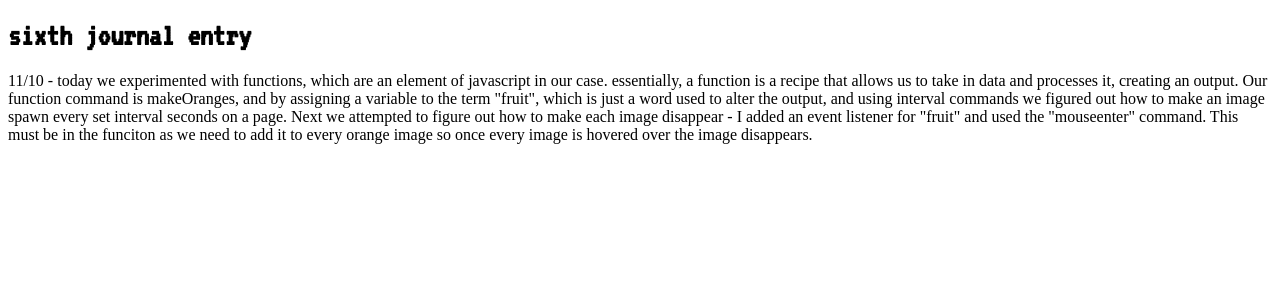
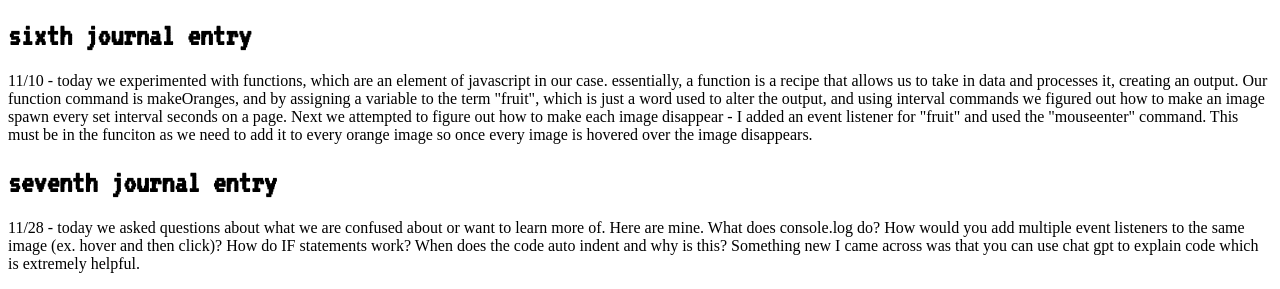
Before and after one commit to henrytreen/henrytreen.github.io, a plain HTML site: page journal.html in a window 1280 px wide. Shown: the part 723-1012 px from the top of the page. Before the commit the page ends 883 px from the top, so only its background shows below. Drawn offline with Linux system fonts and the light colour scheme.

Commit message:
11/28 entry

```diff
--- a/journal.html
+++ b/journal.html
@@ -54,6 +54,10 @@
 	<div id=entry6>
 		<h1>sixth journal entry</h1>
 		<p>11/10 - today we experimented with functions, which are an element of javascript in our case. essentially, a function is a recipe that allows us to take in data and processes it, creating an output. Our function command is makeOranges, and by assigning a variable to the term "fruit", which is just a word used to alter the output, and using interval commands we figured out how to make an image spawn every set interval seconds on a page. Next we attempted to figure out how to make each image disappear - I added an event listener for "fruit" and used the "mouseenter" command. This must be in the funciton as we need to add it to every orange image so once every image is hovered over the image disappears.
+	<div id=entry7>
+		<h1>seventh journal entry</h1>
+		<p>11/28 - today we asked questions about what we are confused about or want to learn more of. Here are mine. What does console.log do? How would you add multiple event listeners to the same image (ex. hover and then click)? How do IF statements work? When does the code auto indent and why is this? Something new I came across was that you can use chat gpt to explain code which is extremely helpful.
+
 
 </body>
 </html>
```
